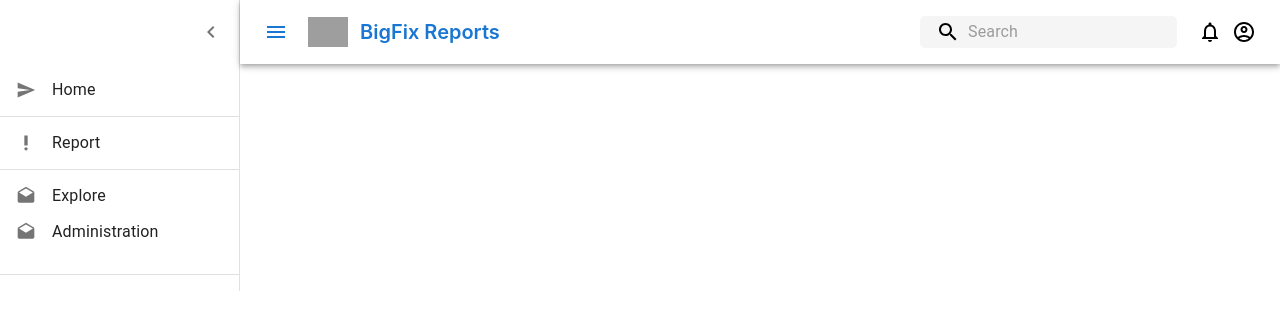
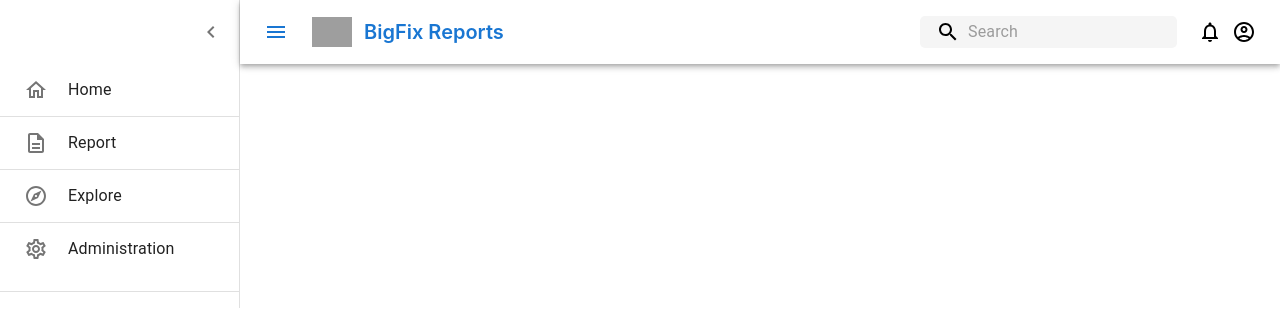
Before and after one commit to prakashhclSoftware/Session-Relevance, a React (Create React App) app in the folder web_reports_react/: page / in a window 1280 px wide. Shown: the top 314 px of the page. Built offline with nearby package versions, Linux system fonts and the light colour scheme; grey boxes are pictures that could not be loaded.

Commit message:
Update Navbar.js

```diff
--- a/web_reports_react/src/Components/Navbar.js
+++ b/web_reports_react/src/Components/Navbar.js
@@ -19,9 +19,12 @@
 import AccountCircleOutlinedIcon from "@mui/icons-material/AccountCircleOutlined";
 import ListItemIcon from '@mui/material/ListItemIcon';
 import DraftsIcon from '@mui/icons-material/Drafts';
-import SendIcon from '@mui/icons-material/Send';
-import PriorityHighIcon from '@mui/icons-material/PriorityHigh';
+
 import ChevronLeftIcon from '@mui/icons-material/ChevronLeft';
+import HomeOutlinedIcon from '@mui/icons-material/HomeOutlined';
+import DescriptionOutlinedIcon from '@mui/icons-material/DescriptionOutlined';
+import ExploreOutlinedIcon from '@mui/icons-material/ExploreOutlined';
+import SettingsOutlinedIcon from '@mui/icons-material/SettingsOutlined';
 
 
 const Search = styled("div")(({ theme }) => ({
@@ -144,7 +147,7 @@
             edge="start"
             color="inherit"
             aria-label="open drawer"
-            sx={{ mr: 1 }}
+            sx={{ mr: 1, pr :2 }}
             onClick={toggleDrawer}
           >
             <MenuIcon color="primary" />
@@ -197,32 +200,34 @@
 
         <MenuList>
           <MenuItem>
-            <ListItemIcon>
-              <SendIcon fontSize="small" />
+            <ListItemIcon sx={{ pl :1 }}>
+              <HomeOutlinedIcon />
             </ListItemIcon>
-            <Typography variant="inherit">Home</Typography>
+            <Typography variant="inherit" sx={{ pl :1 }} noWrap>Home</Typography>
           </MenuItem>
           <Divider />
           <MenuItem>
-            <ListItemIcon>
-              <PriorityHighIcon fontSize="small" />
+            <ListItemIcon sx={{ pl :1 }}>
+              <DescriptionOutlinedIcon />
+
             </ListItemIcon>
-            <Typography variant="inherit">Report</Typography>
+            <Typography variant="inherit" sx={{ pl :1 }} noWrap>Report</Typography>
           </MenuItem>
           <Divider />
           <MenuItem>
-            <ListItemIcon>
-              <DraftsIcon fontSize="small" />
+            <ListItemIcon sx={{ pl :1 }}>
+              <ExploreOutlinedIcon  />
             </ListItemIcon>
-            <Typography variant="inherit" noWrap>
+            <Typography variant="inherit" sx={{ pl :1 }} noWrap>
               Explore
             </Typography>
           </MenuItem>
+          <Divider />
           <MenuItem>
-            <ListItemIcon>
-              <DraftsIcon fontSize="small" />
+            <ListItemIcon sx={{ pl :1 }}>
+              <SettingsOutlinedIcon  />
             </ListItemIcon>
-            <Typography variant="inherit" noWrap>
+            <Typography variant="inherit" sx={{ pl :1 }} noWrap>
               Administration
             </Typography>
           </MenuItem>
```
